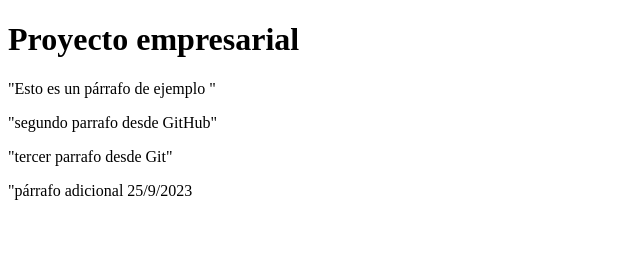
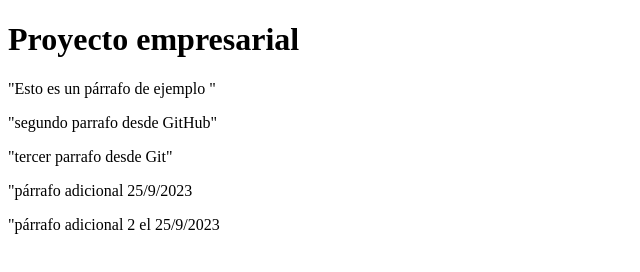
Before and after one commit to Germancb/Proyecto-web-empresaA, a plain HTML site: page index.html in a window 1280 px wide. Shown: the whole page, without its empty margins (0-640 px from the left). Drawn offline with Linux system fonts and the light colour scheme.

Commit message:
segundo p ad  25 9 2023

```diff
--- a/index.html
+++ b/index.html
@@ -10,6 +10,7 @@
 <p>"segundo parrafo desde GitHub"</p>
 <p> "tercer parrafo desde Git"</p>
 <p> "párrafo adicional 25/9/2023</p>
+<p> "párrafo adicional 2 el 25/9/2023</p
 <body>
 </body>
 </html>
```
